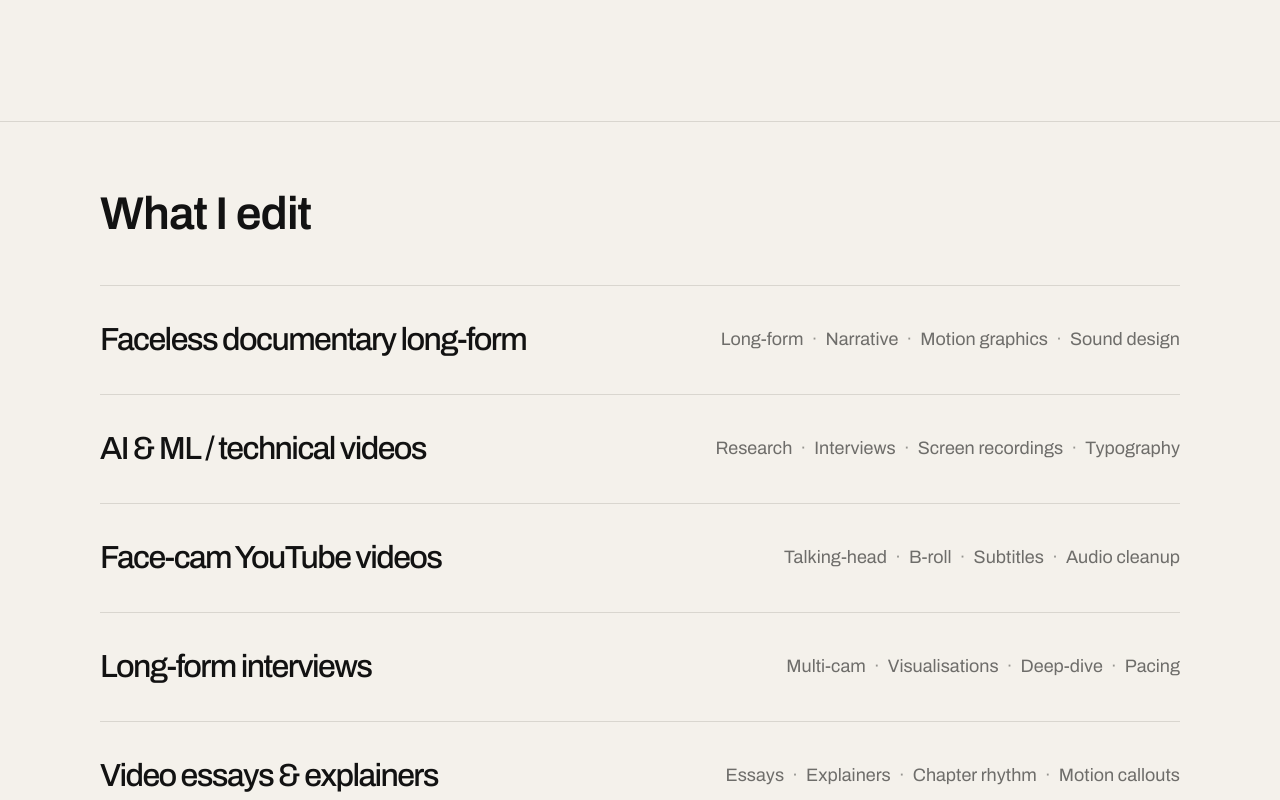
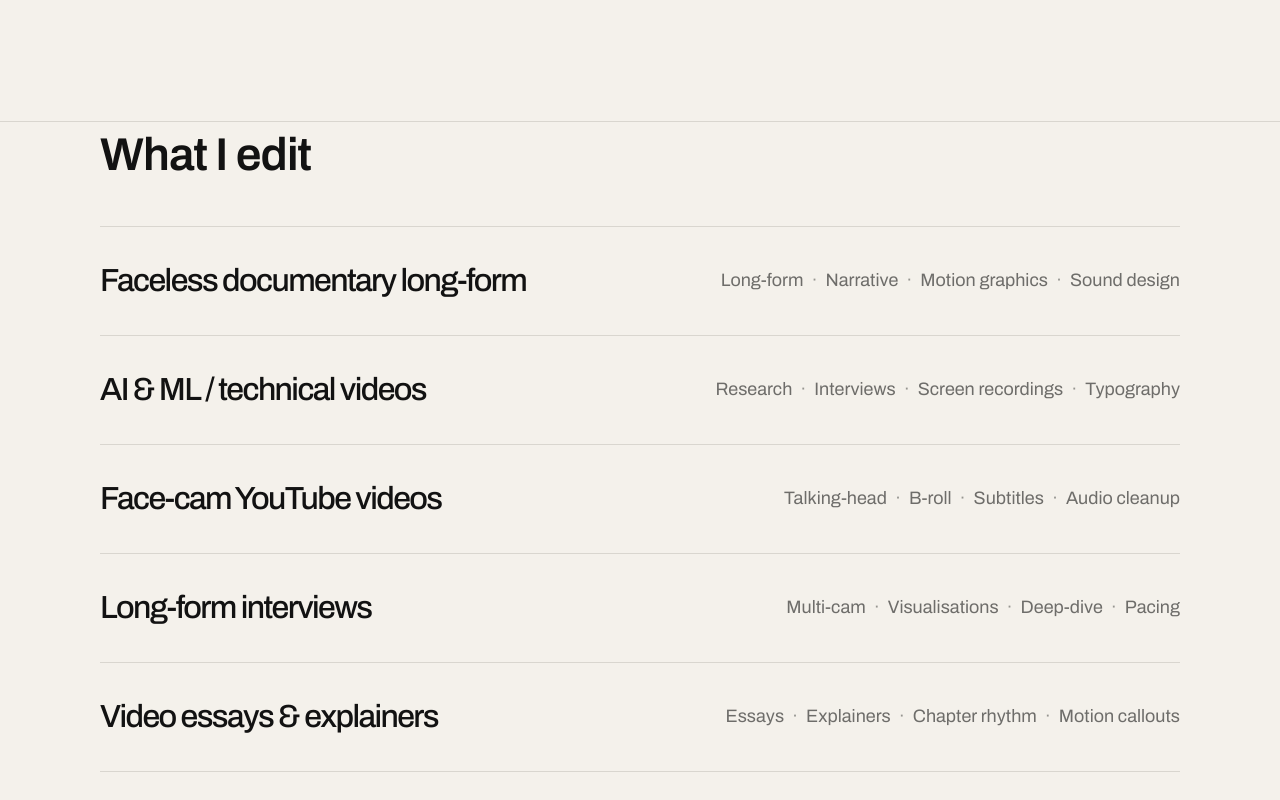
Before and after one commit to QaisarWaheed/hamiz-portfolio, a Next.js app: page / in a window 1280 px wide. Shown: the part 3260-4060 px from the top of the page. Built offline with nearby package versions, Linux system fonts and the light colour scheme; no server answers; the database is empty.

Commit message:
Remove excess services top padding after quote section.
Services now uses section-padding-after-quote (10px top) matching reference zero-padding, fixing the constant ~87px quote→services offset without affecting services bottom spacing.

Co-authored-by: Cursor <cursoragent@cursor.com>

```diff
--- a/app/globals.css
+++ b/app/globals.css
@@ -61,6 +61,11 @@ body {
     @apply pt-8 pb-6 min-[810px]:pt-[52px] min-[810px]:pb-[69px];
   }
 
+  /** Services follows quote — reference has ~0 top padding, not full section-padding. */
+  .section-padding-after-quote {
+    @apply pt-[10px] pb-20 min-[810px]:pb-[69px];
+  }
+
   .contact-section-padding {
     @apply pt-12 pb-24 min-[810px]:pt-[52px] min-[810px]:pb-[158px];
   }
--- a/components/landing/HeroSection.tsx
+++ b/components/landing/HeroSection.tsx
@@ -149,7 +149,7 @@ export default function HeroSection() {
                   width={PORTRAIT_WIDTH}
                   height={PORTRAIT_HEIGHT}
                   fetchPriority="high"
-                  decoding="sync"
+                  decoding="async"
                   className="h-full w-full object-cover object-top"
                   draggable={false}
                 />
--- a/components/landing/ServicesSection.tsx
+++ b/components/landing/ServicesSection.tsx
@@ -11,7 +11,7 @@ export default async function ServicesSection() {
 
   return (
     <section id="services" className="border-b border-line">
-      <div className="section-container section-padding">
+      <div className="section-container section-padding-after-quote">
         <SectionReveal>
           <h2 className="section-heading text-ink">What I edit</h2>
         </SectionReveal>
```
